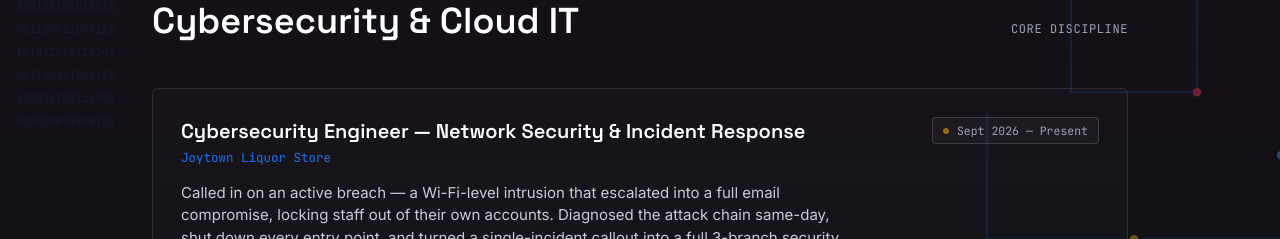
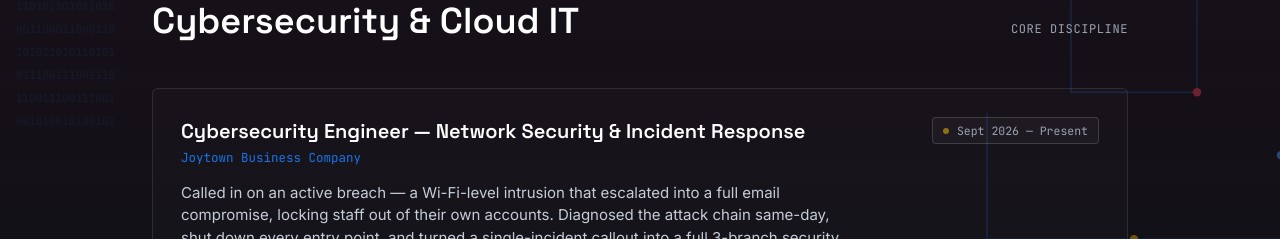
Before and after one commit to felix312/fm-portfolio, a Next.js app: page / in a window 1280 px wide. Shown: the part 870-1109 px from the top of the page. Built offline with nearby package versions, Linux system fonts and the light colour scheme.

Commit message:
Rename Joytown Liquor Store to Joytown Business Company

```diff
--- a/src/data/portfolio.ts
+++ b/src/data/portfolio.ts
@@ -31,7 +31,7 @@ export type CaseStudy = {
 export const securityCases: CaseStudy[] = [
   {
     title: "Cybersecurity Engineer — Network Security & Incident Response",
-    org: "Joytown Liquor Store",
+    org: "Joytown Business Company",
     period: "Sept 2026 — Present",
     description:
       "Called in on an active breach — a Wi-Fi-level intrusion that escalated into a full email compromise, locking staff out of their own accounts. Diagnosed the attack chain same-day, shut down every entry point, and turned a single-incident callout into a full 3-branch security overhaul the client is still funding today.",
```
